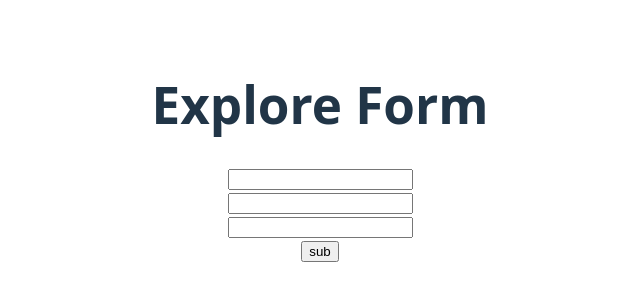
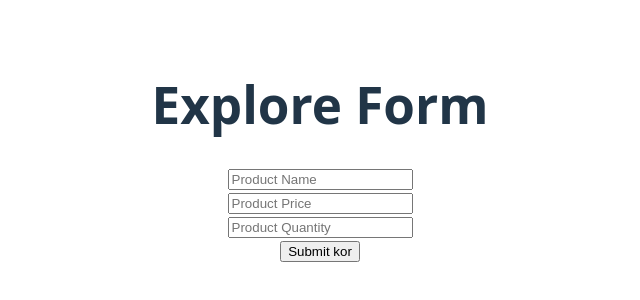
Before and after one commit to rayhanbri/module-46, a React (Vite) app: page / in a window 1280 px wide. Shown: the part 248-548 px from the top of the page, without its empty margins (320-960 px from the left). Built offline with nearby package versions, Linux system fonts and the light colour scheme.

Commit message:
product form and simple console of data

```diff
--- a/src/App.jsx
+++ b/src/App.jsx
@@ -2,6 +2,7 @@
 import './App.css'
 import ControlledField from './components/ControlledField/ControlledField'
 import FormAction from './components/FormAction/FormAction'
+import PorductManagement from './components/PorductManagement/PorductManagement'
 import SimpleForm from './components/SimpleForm/SimpleForm'
 import HookForm from './HookForm/HookForm'
 import UnControlled from './UnControlled/UnControlled'
@@ -19,8 +20,9 @@ function App() {
 
 
        {/* <UnControlled></UnControlled> */}
-       <HookForm></HookForm>
-
+       {/* <HookForm></HookForm>
+        */}
+        <PorductManagement></PorductManagement>
     </>
   )
 }
--- /dev/null
+++ b/src/components/PorductManagement/PorductManagement.jsx
@@ -0,0 +1,15 @@
+import React from 'react';
+import ProductForm from './ProductForm';
+import ProductTable from './ProductTable';
+
+const PorductManagement = () => {
+  return (
+    <div>
+      <ProductForm></ProductForm>
+      <ProductTable></ProductTable>
+
+    </div>
+  );
+};
+
+export default PorductManagement;
--- /dev/null
+++ b/src/components/PorductManagement/ProductForm.jsx
@@ -0,0 +1,38 @@
+import React from 'react';
+
+const ProductForm = () => {
+
+  const handleSubmit=e=>{
+    e.preventDefault();
+    // console.log(e.target.name.value)
+    const name = e.target.name.value;
+    const price = e.target.price.value;
+    const quantity= e.target.quantity.value;
+
+    // console.log(name,price,quantity)
+
+    const newProduct ={
+      name,
+      price,
+      quantity
+    }
+  console.log(newProduct)
+
+  }
+  return (
+    <div>
+      <form onSubmit={handleSubmit}>
+        <input type="text" name='name' placeholder='Product Name' />
+        <br />
+        <input type="text" name='price' placeholder='Product Price' />
+        <br />
+        <input type="text" name='quantity' placeholder='Product Quantity' />
+        <br />
+        <input type="submit" value="Submit kor" />
+      </form>
+
+    </div>
+  );
+};
+
+export default ProductForm;
--- /dev/null
+++ b/src/components/PorductManagement/ProductTable.jsx
@@ -0,0 +1,11 @@
+import React from 'react';
+
+const ProductTable = () => {
+  return (
+    <div>
+
+    </div>
+  );
+};
+
+export default ProductTable;
```
